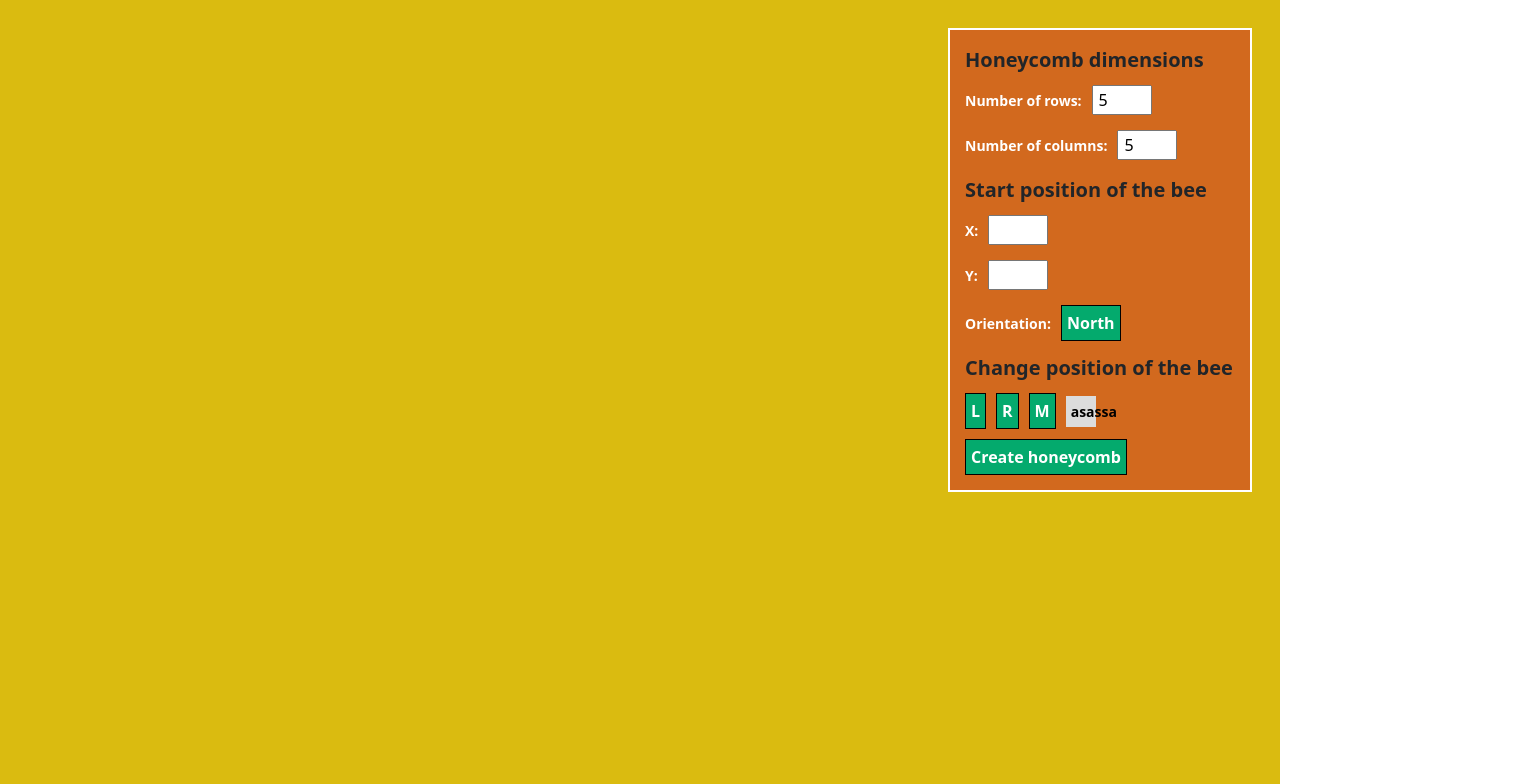
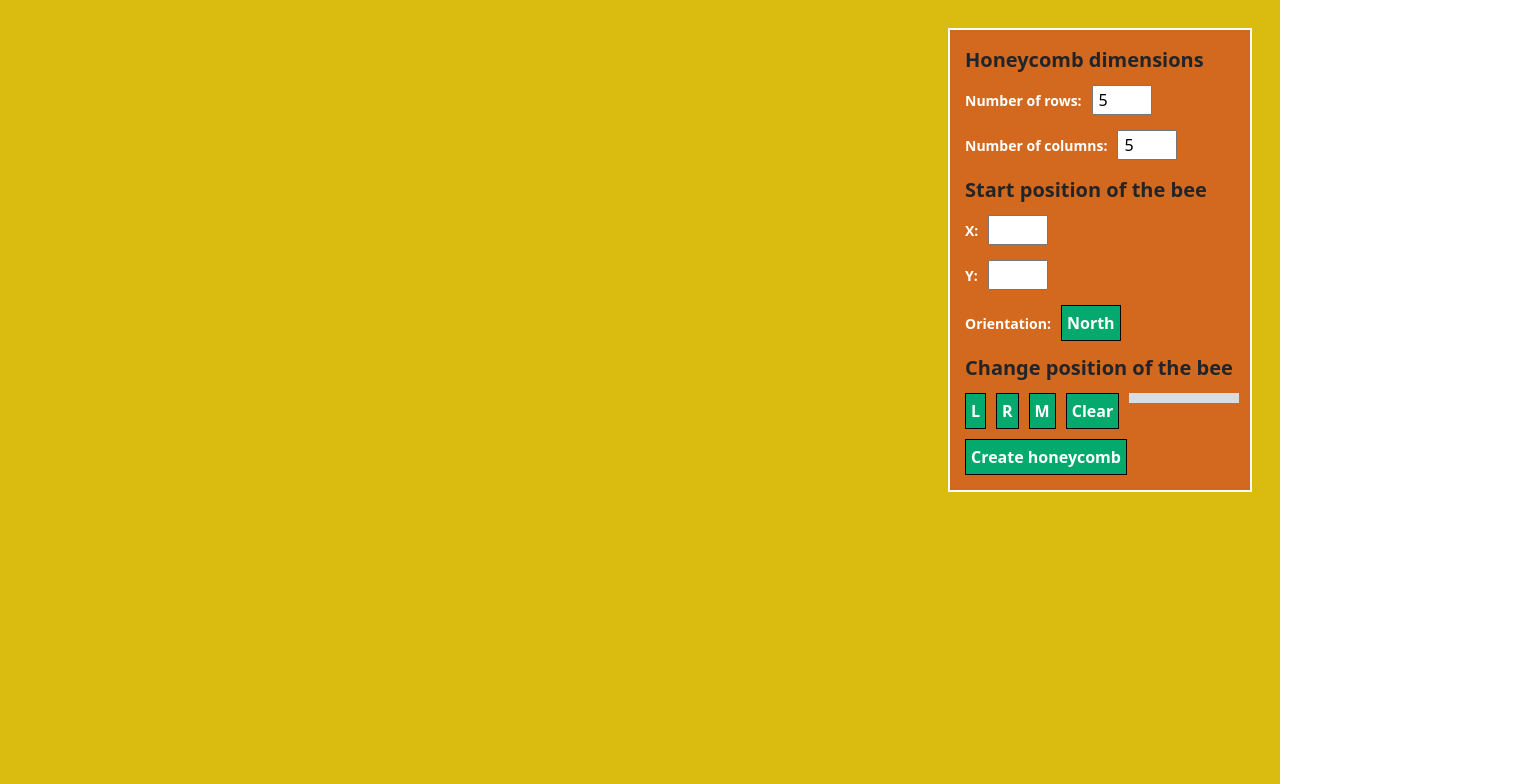
Before and after one commit to GabrielEGonzalez97/Honeycomb_Compass, an Angular app in the folder code/: page / in a window 1280 px wide. Shown: the top 784 px of the page, 1530 px wide, since content can reach past the window. Built offline with nearby package versions, Linux system fonts and the light colour scheme.

Commit message:
add horizontal scroll bar to the table and the label that contains the commands of movement of the bee

```diff
--- a/code/src/app/components/honeycomb/honeycomb.component.css
+++ b/code/src/app/components/honeycomb/honeycomb.component.css
@@ -11,9 +11,11 @@ body, html {
 
 .div_honeycomb {
     position: absolute;
-    width: 100%;
-    height: 100vh;
-    overflow:auto;
+    width: 1500px;
+    height: 880px;
+    overflow: auto;
+    top: 30px;
+    left: 30px;
 }
 
 .div_controls_honeycomb {
@@ -30,10 +32,9 @@ body, html {
 table {
     position: relative;
     float: left;
-    width: 1500px;
-    height: 880px;
-    top: 30px;
-    left: 30px;
+    width : 100vw;
+    overflow-x: auto;
+    overflow-y: auto;
 }
 
 .cell {
@@ -63,12 +64,13 @@ table {
 }
 
 .label_change_position {
-    position: relative;
+    position: absolute;
+    overflow-x: auto;
     background-color: gainsboro;
     font-weight: bold;
     color: black;
     font-size: 14px;
-    width: 30px;
+    width: 110px;
     padding: 5px;
     margin: 5px;
     border: 5px;
--- a/code/src/app/components/honeycomb/honeycomb.component.html
+++ b/code/src/app/components/honeycomb/honeycomb.component.html
@@ -11,12 +11,12 @@
             <label class="label_title">Honeycomb dimensions</label>
             <div display= inline>
                 <label class="label_options">Number of rows:</label>
-                <input [(ngModel)]="rows" class="input_dimensions_honeycomb" type="number" min="0" max ="100"
+                <input [(ngModel)]="rows" class="input_dimensions_honeycomb" type="number" min="0" max ="300"
                 onKeyUp=
                 "
-                    if(this.value > 100)
+                    if(this.value > 300)
                     {
-                        this.value = '100';
+                        this.value = '300';
                     }
                     else if(this.value < 0)
                     {
@@ -26,12 +26,12 @@
             </div>
             <div display= inline>
                 <label class="label_options">Number of columns:</label>
-                <input [(ngModel)]="columns" class="input_dimensions_honeycomb" type="number" min="0" max ="100"
+                <input [(ngModel)]="columns" class="input_dimensions_honeycomb" type="number" min="0" max ="300"
                 onKeyUp=
                 "
-                    if(this.value > 100)
+                    if(this.value > 300)
                     {
-                        this.value = '100';
+                        this.value = '300';
                     }
                     else if(this.value < 0)
                     {
@@ -42,12 +42,12 @@
             <label class="label_title">Start position of the bee</label>
             <div display= inline>
                 <label class="label_options">X:</label>
-                <input class="input_dimensions_honeycomb" type="number" min="0" max ="100"
+                <input class="input_dimensions_honeycomb" type="number" min="0" max ="300"
                 onKeyUp=
                 "
-                    if(this.value > 100)
+                    if(this.value > 300)
                     {
-                        this.value = '100';
+                        this.value = '300';
                     }
                     else if(this.value < 0)
                     {
@@ -57,12 +57,12 @@
             </div>
             <div display= inline>
                 <label class="label_options">Y:</label>
-                <input class="input_dimensions_honeycomb" type="number" min="0" max ="100"
+                <input class="input_dimensions_honeycomb" type="number" min="0" max ="300"
                 onKeyUp=
                 "
-                    if(this.value > 100)
+                    if(this.value > 300)
                     {
-                        this.value = '100';
+                        this.value = '300';
                     }
                     else if(this.value < 0)
                     {
@@ -75,11 +75,12 @@
                 <button (click)="setCardinality()" class="button_size_honeycomb" type="button">{{cardinality}}</button>
             </div>
             <label class="label_title">Change position of the bee</label>
-            <div display= inline>
-                <button (click)="setCardinality()" class="button_size_honeycomb" type="button">L</button>
-                <button (click)="setCardinality()" class="button_size_honeycomb" type="button">R</button>
-                <button (click)="setCardinality()" class="button_size_honeycomb" type="button">M</button>
-                <label class="label_change_position">asassa</label>
+            <div display= block>
+                <button (click)="setWhereIsHeading('L')" class="button_size_honeycomb" type="button">L</button>
+                <button (click)="setWhereIsHeading('R')" class="button_size_honeycomb" type="button">R</button>
+                <button (click)="setWhereIsHeading('M')" class="button_size_honeycomb" type="button">M</button>
+                <button (click)="clearWhereIsHeading()" class="button_size_honeycomb" type="button">Clear</button>
+                <label class="label_change_position">{{whereIsHeading}}</label>
             </div>
             <button (click)="setShapeHoneycomb()" class="button_size_honeycomb" type="button">Create honeycomb</button>
         </div>
--- a/code/src/app/components/honeycomb/honeycomb.component.ts
+++ b/code/src/app/components/honeycomb/honeycomb.component.ts
@@ -11,8 +11,9 @@ export class HoneycombComponent {
   columns = 5;
   rows = 5;
   min = 0;
-  max = 100;
+  max = 300;
   cardinality = "North";
+  whereIsHeading = "";
 
   constructor() { }
 
@@ -71,4 +72,14 @@ export class HoneycombComponent {
       this.cardinality = "North";
     }
   }
+
+  setWhereIsHeading(command: string)
+  {
+    this.whereIsHeading = this.whereIsHeading + command;
+  }
+
+  clearWhereIsHeading()
+  {
+    this.whereIsHeading = "";
+  }
 }
```
